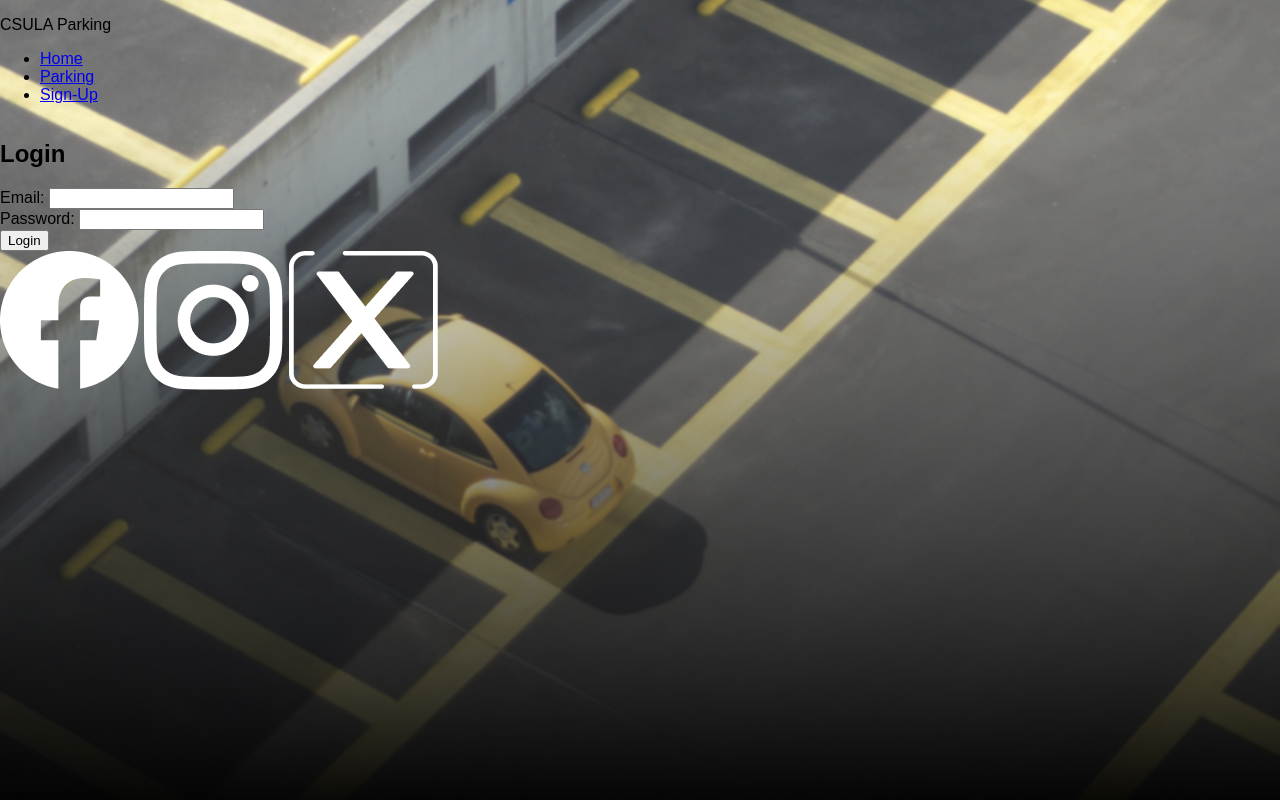
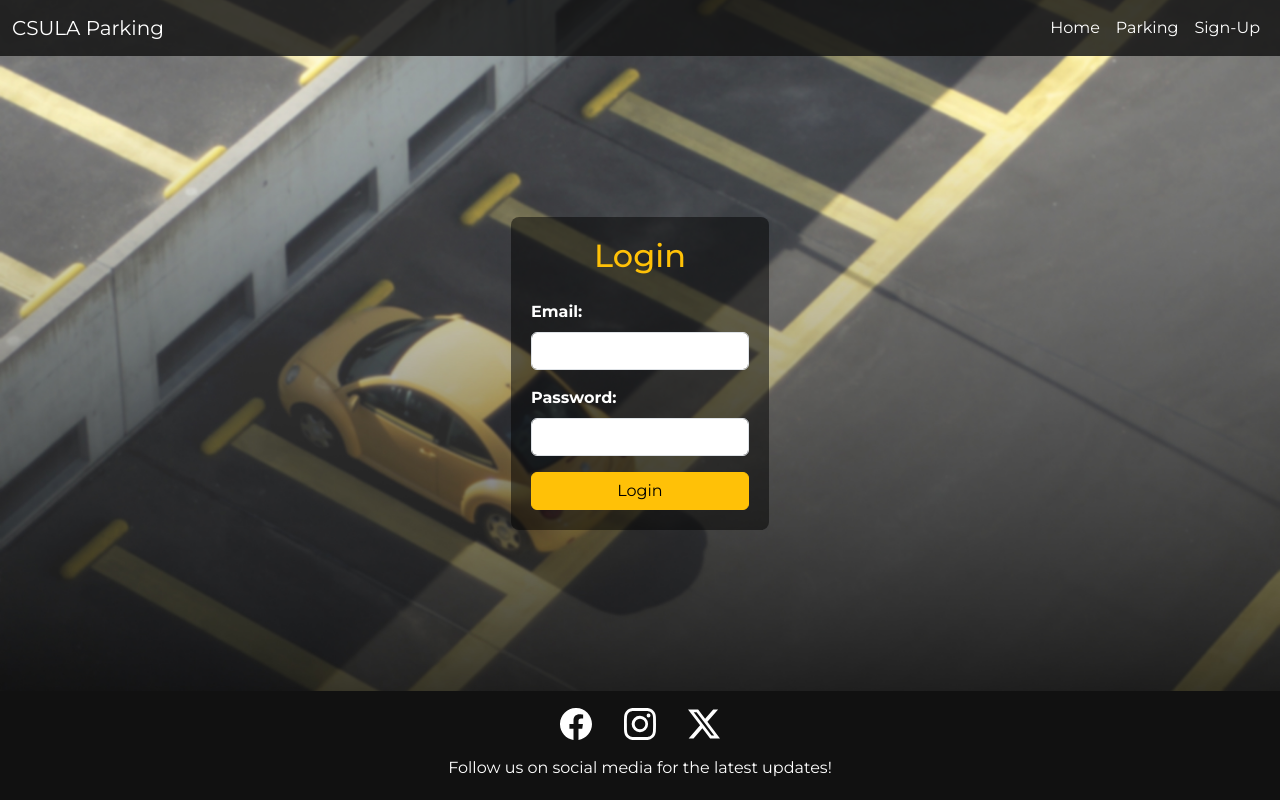
Before and after one commit to Ceziech/CS3337, a Flask app: page /login in a window 1280 px wide. Run offline with Flask 3, Linux system fonts and the light colour scheme.

Commit message:
updated login page

```diff
--- a/templates/login.html
+++ b/templates/login.html
@@ -3,46 +3,105 @@
 <head>
     <meta charset="UTF-8">
     <title>Login</title>
+    <link
+            href="https://cdn.jsdelivr.net/npm/bootstrap@5.3.3/dist/css/bootstrap.min.css"
+            rel="stylesheet"
+            ntegrity="sha384-QWTKZyjpPEjISv5WaRU9OFeRpok6YctnYmDr5pNlyT2bRjXh0JMhjY6hW+ALEwIH"
+            crossorigin="anonymous"
+    />
+    <link rel="stylesheet" href="https://fonts.googleapis.com/css2?family=Montserrat:ital,wght@0,100..900;1,100..900&display=swap">
     <link rel="stylesheet" href="{{ url_for('static', filename='home.css') }}">
 </head>
 
 <body>
+    <!-- Header Section -->
         <header>
-        <div class="logo">
-            <p>CSULA Parking</p>
+            <nav class="navbar navbar-expand-lg navbar-custom navbar-dark">
+                <div class="container-fluid">
+                    <a class="navbar-brand" href="{{ url_for('home') }}">CSULA Parking</a>
+                    <button class="navbar-toggler" type="button" data-bs-toggle="collapse" data-bs-target="#navbarNav" aria-controls="navbarNav" aria-expanded="false" aria-label="Toggle navigation">
+                        <span class="navbar-toggler-icon"></span>
+                    </button>
+
+                    <div class="collapse navbar-collapse justify-content-end" id="navbarNav">
+                        <ul class="navbar-nav">
+                            <li class="nav-item">
+                                <a class="nav-link active" aria-current="page" href="{{ url_for('home') }}" aria-label="Go to Home Page">Home</a>
+                            </li>
+                            <li class="nav-item">
+                                <a class="nav-link active" aria-current="page" href="{{ url_for('parking_details') }}" aria-label="Go to Parking Page">Parking</a>
+                            </li>
+                            <li class="nav-item">
+                                <a class="nav-link active" aria-current="page" href="{{ url_for('sign_in') }}" aria-label="Go to Sign-Up Page">Sign-Up</a>
+                            </li>
+                        </ul>
                     </div>
-
-        <nav class="navi">
-            <ul>
-                <li class="home"><a href="{{ url_for('home') }}">Home</a></li>
-                <li><a href="{{ url_for('parking_details') }}">Parking</a></li>
-                <li><a href="{{ url_for('sign_in') }}">Sign-Up</a></li>
-            </ul>
+                </div>
             </nav>
         </header>
 
-    <div class="form-container">
-        <h2>Login</h2>
+        <!-- Login Form Section -->
+        <div class="container d-flex justify-content-center align-items-center vh-100">
+            <div class="invisible-box">
+                <h2 class="text-center text-warning mb-4">Login</h2>
                 <form method="POST" action="{{ url_for('login') }}">
-            <div class="form-group">
-                <label for="email">Email:</label>
-                <input type="email" id="email" name="email" required>
+                    <div class="mb-3">
+                        <label for="email" class="form-label fw-bold text-white">Email:</label>
+                        <input type="email" class="form-control" id="email" name="email" required>
                     </div>
-            <div class="form-group">
-                <label for="password">Password:</label>
-                <input type="password" id="password" name="password" required>
+                    <div class="mb-3">
+                        <label for="password" class="form-label fw-bold text-white">Password:</label>
+                        <input type="password" class="form-control" id="password" name="password" required>
                     </div>
-            <button type="submit">Login</button>
+                    <div class="d-grid">
+                        <button type="submit" class="btn btn-warning">Login</button>
+                    </div>
                 </form>
             </div>
+        </div>
 
-    <footer>
-        <div class="footer-images">
-            <img src="{{ url_for('static', filename='images/facebbok.png') }}" alt="Image 1" class="footer-image">
-            <img src="{{ url_for('static', filename='images/insta.png') }}" alt="Image 2" class="footer-image">
-            <img src="{{ url_for('static', filename='images/twitter.png') }}" alt="Image 3" class="footer-image">
+    <footer class="footer-custom text-white py-1">
+            <div class="container-fluid text-center">
+                <div class="footer-content d-flex justify-content-center">
+
+                    <a href="https://www.facebook.com/CalStateLA/" class="mx-3 text-white" target="_blank" title="Follow us on Facebook">
+                        <svg xmlns="http://www.w3.org/2000/svg" width="32" height="32" fill="currentColor" class="bi bi-facebook" viewBox="0 0 16 16">
+                            <path d="M16 8.049c0-4.446-3.582-8.05-8-8.05C3.58 0-.002 3.603-.002 8.05c0 4.017 2.926 7.347 6.75 7.951v-5.625h-2.03V8.05H6.75V6.275c0-2.017
+                             1.195-3.131 3.022-3.131.876 0 1.791.157 1.791.157v1.98h-1.009c-.993 0-1.303.621-1.303 1.258v1.51h2.218l-.354 2.326H9.25V16c3.824-.604
+                             6.75-3.934 6.75-7.951"/>
+                        </svg>
+                    </a>
+
+                    <a href="https://www.instagram.com/calstatela/" class="mx-3 text-white" target="_blank" title="Follow us on Instagram">
+                        <svg xmlns="http://www.w3.org/2000/svg" width="32" height="32" fill="currentColor" class="bi bi-instagram" viewBox="0 0 16 16">
+                            <path d="M8 0C5.829 0 5.556.01 4.703.048 3.85.088 3.269.222 2.76.42a3.9 3.9 0 0 0-1.417.923A3.9 3.9 0 0 0 .42 2.76C.222 3.268.087
+                            3.85.048 4.7.01 5.555 0 5.827 0 8.001c0 2.172.01 2.444.048 3.297.04.852.174 1.433.372 1.942.205.526.478.972.923 1.417.444.445.89.719
+                            1.416.923.51.198 1.09.333 1.942.372C5.555 15.99 5.827 16 8 16s2.444-.01 3.298-.048c.851-.04 1.434-.174 1.943-.372a3.9 3.9 0 0 0
+                            1.416-.923c.445-.445.718-.891.923-1.417.197-.509.332-1.09.372-1.942C15.99 10.445 16 10.173 16 8s-.01-2.445-.048-3.299c-.04-.851-.175-1.433-.372-1.941a3.9
+                            3.9 0 0 0-.923-1.417A3.9 3.9 0 0 0 13.24.42c-.51-.198-1.092-.333-1.943-.372C10.443.01 10.172 0 7.998 0zm-.717 1.442h.718c2.136 0 2.389.007 3.232.046.78.035
+                            1.204.166 1.486.275.373.145.64.319.92.599s.453.546.598.92c.11.281.24.705.275 1.485.039.843.047 1.096.047 3.231s-.008 2.389-.047 3.232c-.035.78-.166 1.203-.275
+                            1.485a2.5 2.5 0 0 1-.599.919c-.28.28-.546.453-.92.598-.28.11-.704.24-1.485.276-.843.038-1.096.047-3.232.047s-2.39-.009-3.233-.047c-.78-.036-1.203-.166-1.485-.276a2.5
+                            2.5 0 0 1-.92-.598 2.5 2.5 0 0 1-.6-.92c-.109-.281-.24-.705-.275-1.485-.038-.843-.046-1.096-.046-3.233s.008-2.388.046-3.231c.036-.78.166-1.204.276-1.486.145-.373.319-.64.599-.92s.546-.453.92-.598c.282-.11.705-.24
+                            1.485-.276.738-.034 1.024-.044 2.515-.045zm4.988 1.328a.96.96 0 1 0 0 1.92.96.96 0 0 0 0-1.92m-4.27 1.122a4.109 4.109 0 1 0 0 8.217 4.109 4.109 0 0 0 0-8.217m0
+                            1.441a2.667 2.667 0 1 1 0 5.334 2.667 2.667 0 0 1 0-5.334"/>
+                        </svg>
+                    </a>
+
+                    <a href="https://x.com/CalStateLA" class="mx-3 text-white" target="_blank" title="Follow us on Twitter">
+                        <svg xmlns="http://www.w3.org/2000/svg" width="32" height="32" fill="currentColor" class="bi bi-twitter" viewBox="0 0 16 16">
+                            <path d="M12.6.75h2.454l-5.36 6.142L16 15.25h-4.937l-3.867-5.07-4.425 5.07H.316l5.733-6.57L0 .75h5.063l3.495 4.633L12.601.75Zm-.86 13.028h1.36L4.323 2.145H2.865z"/>
+                        </svg>
+                    </a>
+                </div>
+                <p class="mt-3">Follow us on social media for the latest updates!</p>
             </div>
     </footer>
+
+    <script
+        src="https://cdn.jsdelivr.net/npm/bootstrap@5.3.3/dist/js/bootstrap.bundle.min.js"
+        integrity="sha384-YvpcrYf0tY3lHB60NNkmXc5s9fDVZLESaAA55NDzOxhy9GkcIdslK1eN7N6jIeHz"
+        crossorigin="anonymous"
+    ></script>
 
 </body>
 
```
Lines whose indentation alone changed are shown as unchanged.
